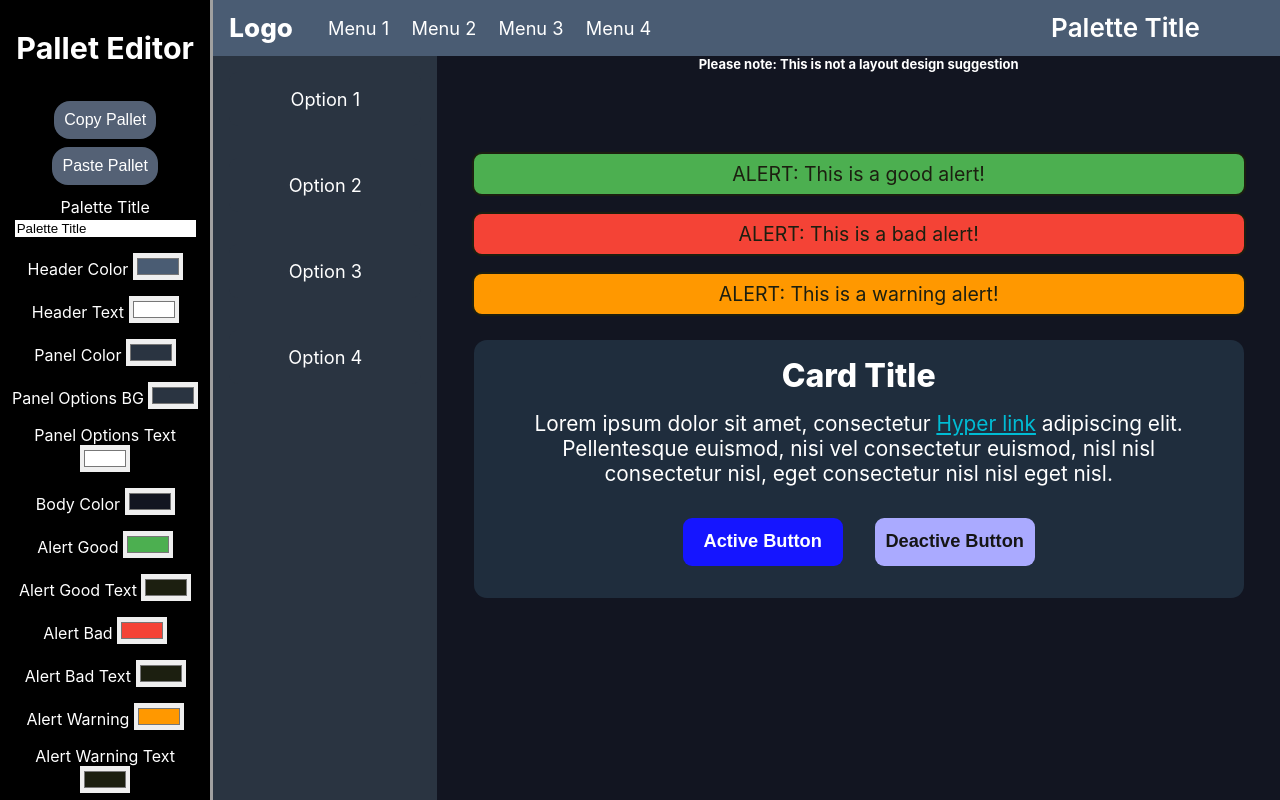
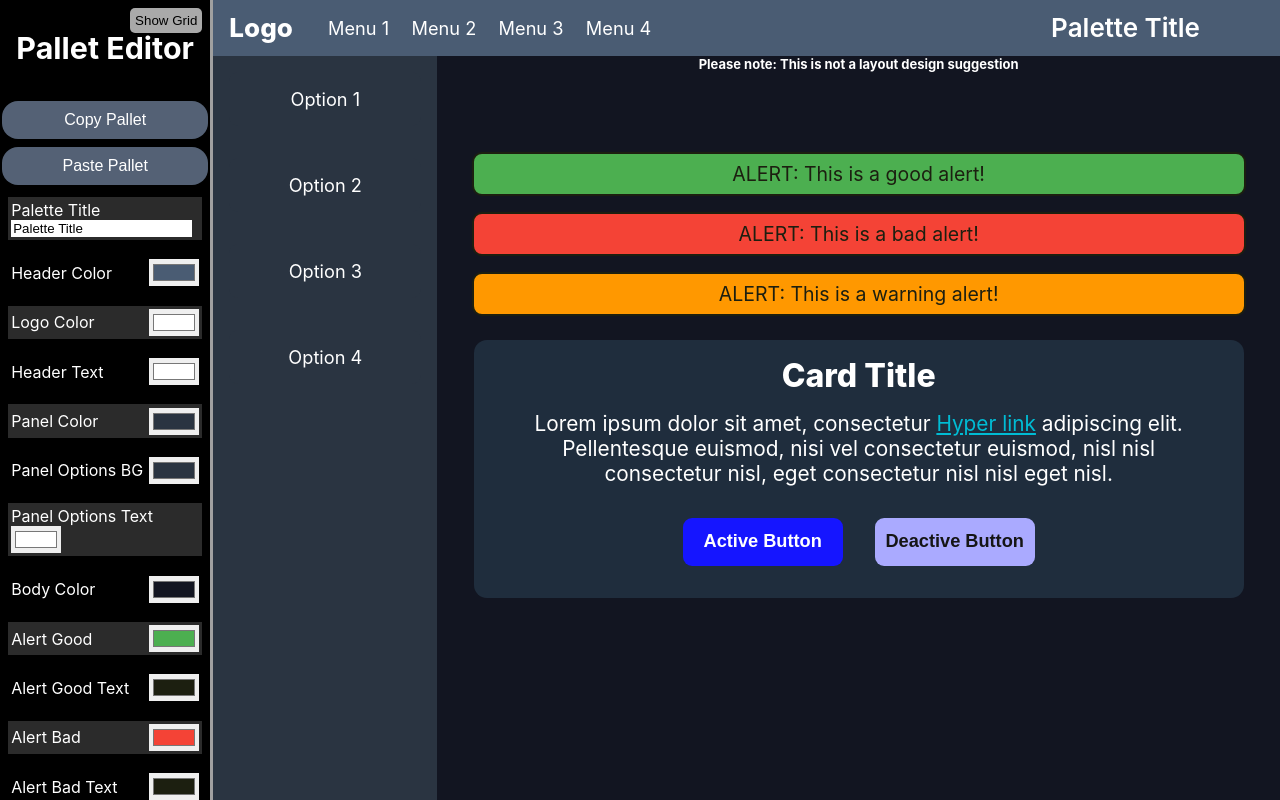
Before and after one commit to MrNobodyX3/web-palette-tester, a React (Create React App) app: page / in a window 1280 px wide. Built offline with nearby package versions, Linux system fonts and the light colour scheme.

Commit message:
Grid View

```diff
--- a/src/App.css
+++ b/src/App.css
@@ -18,10 +18,47 @@
   max-height: 100vh;
   display: flex;
   flex-direction: column;
-  align-items: center;
+  align-items: stretch;
   justify-content: start;
   color: rgb(255, 255, 255);
   overflow: scroll;
+  position: relative;
+}
+
+.grid-toggle {
+  background-color: rgb(169, 169, 169);
+  border-radius: 5px;
+  border: none;
+  padding: 5px;
+  position: absolute;
+  top: .5rem;
+  right: .5rem;
+  left: auto;
+  bottom: auto;
+}
+
+.grid {
+  display: grid;
+  grid-template-columns: repeat(7, 1fr);
+  grid-template-rows: repeat(auto, 1fr);
+  grid-gap: .2em;
+  margin: .2rem;
+  position: relative;
+}
+
+.grid-square {
+  display: flex;
+  flex-direction: column;
+  align-items: start;
+  justify-content: end;
+  font-size: medium;
+  font-weight: 650;
+  border-radius: 5px;
+  padding: 5px;
+}
+.grid-edit {
+  background-color: none;
+  border: none;
 }
 
 .copy-paste {
@@ -46,9 +83,19 @@
   background-color: rgb(42, 43, 45);
 }
 
-.color-option {
+.color-field {
+  display: flex;
+  flex-wrap: wrap;
+  flex-direction: row;
+  align-items: center;
+  justify-content: space-between;
   margin: .5rem;
   font-size: medium;
+  padding: .2rem;
+}
+
+.color-field:nth-child(odd) {
+  background-color: rgba(255, 255, 255, 0.168);
 }
 
 .color-picker {
--- a/src/App.tsx
+++ b/src/App.tsx
@@ -31,6 +31,11 @@ const FIELDS: Field[] = [
     displayName: "Header Color",
     name: "header",
     defaultValue: "#4a5c73",
+  },
+  {
+    displayName: "Logo Color",
+    name: "logo",
+    defaultValue: "#ffffff",
   },
   {
     displayName: "Header Text",
@@ -137,12 +142,19 @@ function App() {
     }, {} as { [key: string]: string })
   );
 
+  const [gridToggle, setGridToggle] = useState(true);
+
   return (
     <div className="App">
       <header className="App-header">
         <div className="pallet">
+          <button
+            className="grid-toggle"
+            onClick={() => setGridToggle(!gridToggle)}
+          >
+            {gridToggle ? "Show Grid" : "Hide Grid"}
+          </button>
           <h3>Pallet Editor</h3>
-          {/* button to copy all varibles */}
           <button
             className="copy-paste"
             onClick={() => {
@@ -151,7 +163,6 @@ function App() {
           >
             Copy Pallet
           </button>
-          {/* button to paste all varibles */}
           <button
             className="copy-paste"
             onClick={() => {
@@ -163,8 +174,8 @@ function App() {
             Paste Pallet
           </button>
           {FIELDS.map((field) => (
-            <div className="color-option">
-              {field.displayName}{" "}
+            <div className="color-field">
+              {field.displayName}
               <input
                 className="color-picker"
                 type={field.fieldType || "color"}
@@ -179,6 +190,7 @@ function App() {
             </div>
           ))}
         </div>
+        {gridToggle ? (
           <div className="Main-body">
             <div
               className="header"
@@ -199,7 +211,10 @@ function App() {
                 {palette["palette_title"]}
               </div>
             </div>
-          <div className="panel" style={{ backgroundColor: palette["panel"] }}>
+            <div
+              className="panel"
+              style={{ backgroundColor: palette["panel"] }}
+            >
               {Array.from(Array(4).keys()).map((i) => (
                 <div
                   className="option"
@@ -216,7 +231,8 @@ function App() {
               <div
                 className="notice"
                 style={{
-                color: hexToHsv(palette["body"]) > 150 ? "#000000" : "#ffffff",
+                  color:
+                    hexToHsv(palette["body"]) > 150 ? "#000000" : "#ffffff",
                 }}
               >
                 Please note: This is not a layout design suggestion
@@ -273,8 +289,8 @@ function App() {
                     Hyper link
                   </span>{" "}
                   adipiscing elit. Pellentesque euismod, nisi vel consectetur
-                euismod, nisl nisl consectetur nisl, eget consectetur nisl nisl
-                eget nisl.
+                  euismod, nisl nisl consectetur nisl, eget consectetur nisl
+                  nisl eget nisl.
                 </div>
 
                 <div>
@@ -300,6 +316,27 @@ function App() {
               </div>
             </div>
           </div>
+        ) : (
+          <div className="grid">
+            {FIELDS.filter((x) => !x.fieldType || x.fieldType == "color").map(
+              (field) => (
+                <div
+                  className="grid-square"
+                  style={{
+                    backgroundColor: palette[field.name],
+                    color:
+                      hexToHsv(palette[field.name]) > 150
+                        ? "#000000"
+                        : "#ffffff",
+                  }}
+                >
+                  <div>{field.displayName}</div>
+                  <div>{palette[field.name]}</div>
+                </div>
+              )
+            )}
+          </div>
+        )}
       </header>
     </div>
   );
```
Lines whose indentation alone changed are shown as unchanged.
